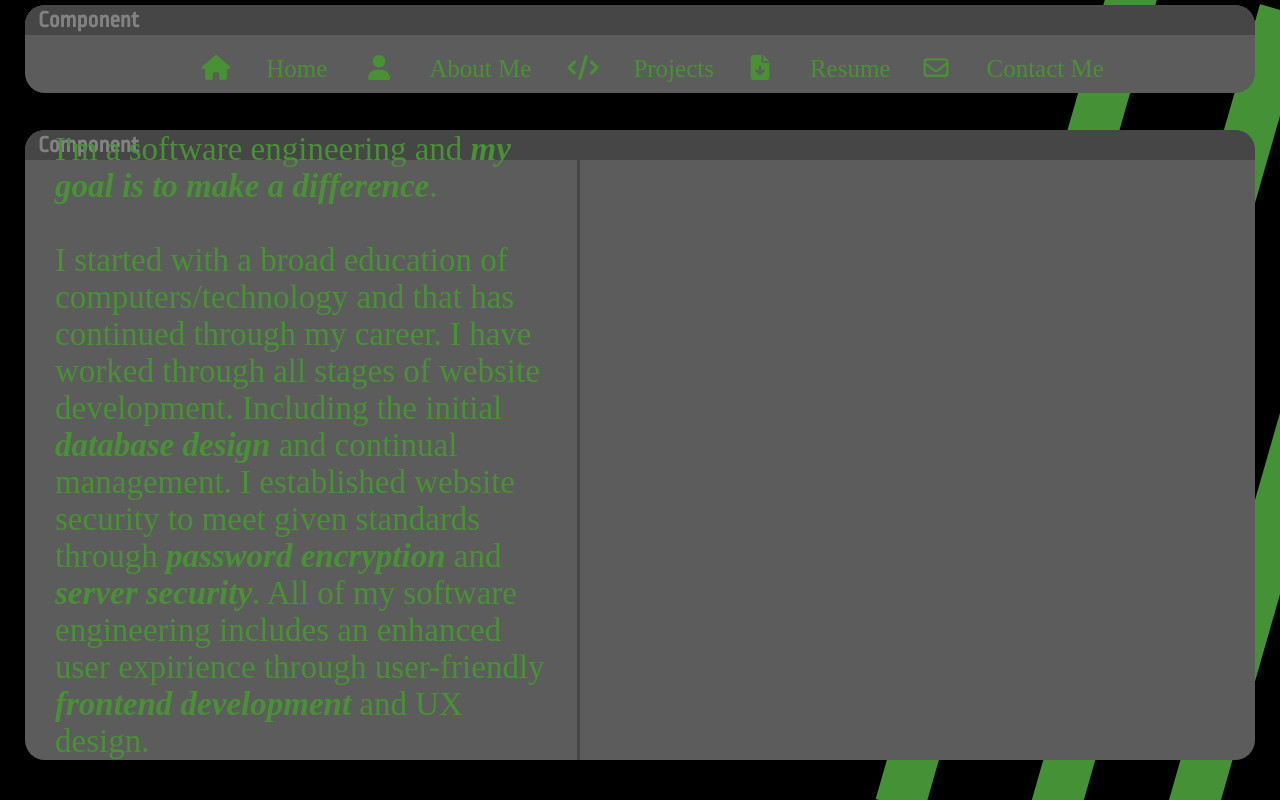
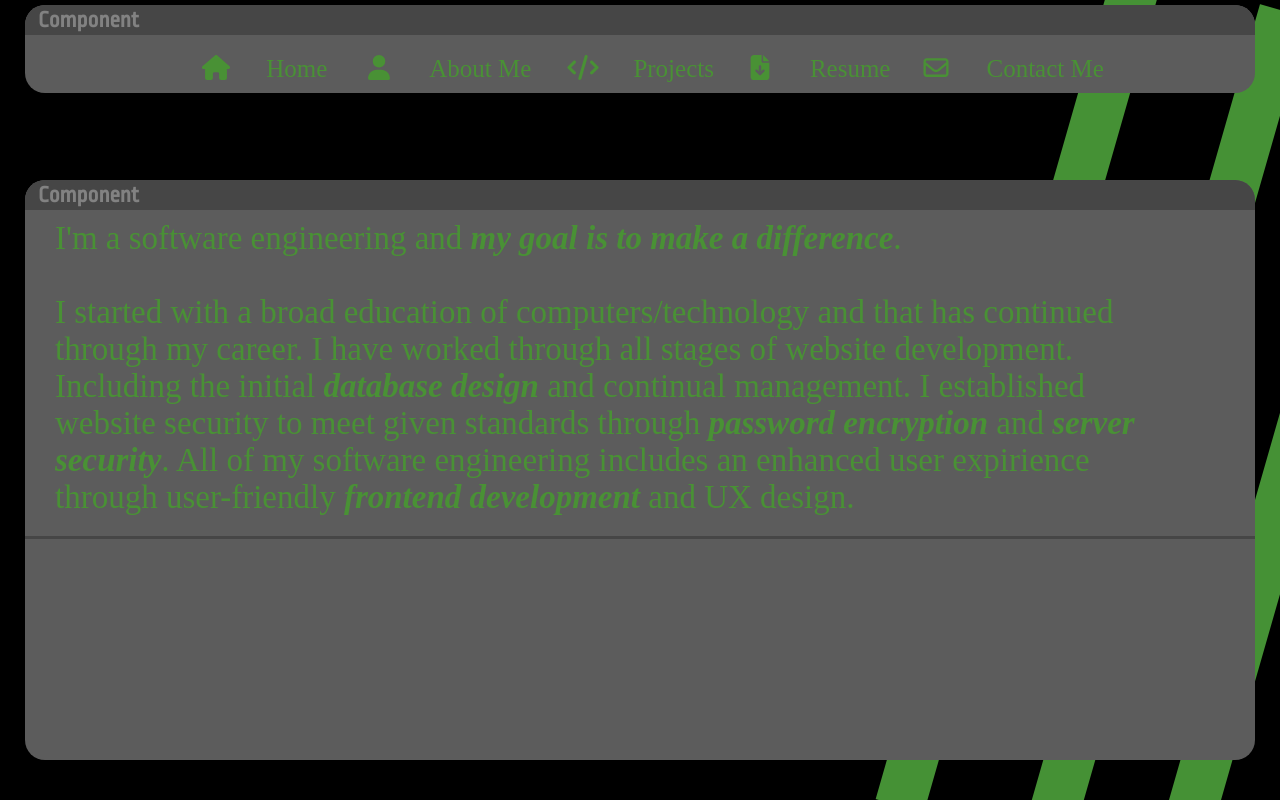
Before and after one commit to spencercheney/portfolio, a Next.js app: page /aboutMe in a window 1280 px wide. Built offline with nearby package versions, Linux system fonts and the light colour scheme; a web font is replaced by a local one.

Commit message:
fixed responsiveness issues

```diff
--- a/styles/about_me.module.css
+++ b/styles/about_me.module.css
@@ -44,13 +44,52 @@
   text-decoration: underline;
 }
 
+@media (max-width:1740px) {
+  .text {
+    font-size: 25px;
+  }
+}
+
 @media (max-width:1450px) {
   .additionalInfo {
     height: calc(100% - 40px);
   }
+
+  .text {
+    font-size: 33px;
+  }
 }
 
-@media (max-width:945px) {
+@media ((max-width:1450px) and (max-height:945px)), (max-height:1120px) {
+  .text {
+    width: calc(100% - 60px);
+    top: auto;
+    transform: none;
+    position: static;
+    font-size: 33px;
+  }
+
+  .additionalInfo {
+    position: relative;
+    left: -30px;
+    padding-left: 0;
+    margin-top: 20px;
+    height: auto;
+    width: calc(100% + 60px);
+    border-left: none;
+    border-top: 3px solid #464646;
+  }
+
+  .additionalInfo > div {
+    top: auto;
+    transform: none;
+    position: relative;
+    left: 5px;
+    width: calc(100% - 40px);
+  }
+}
+
+@media (max-width:1117px) {
   .text {
     font-size: 25px;
   }
@@ -59,7 +98,8 @@
     width: calc(100% - 60px);
   }
 }
-@media (max-width:625px) {
+
+@media (max-width:686px), ((max-width:1117px) and (max-height:945px)) {
   .text {
     width: calc(100% - 60px);
     top: auto;
--- a/styles/container.module.css
+++ b/styles/container.module.css
@@ -66,7 +66,7 @@
   }
 
   .open {
-    height: calc(100vh - 170px);
+    height: calc(100vh - 220px);
   }
 
   @keyframes raise {
@@ -75,13 +75,64 @@
       display: none;
     }
     100% {
-      height: calc(100vh - 170px);
+      height: calc(100vh - 220px);
       display: block;
     }
   }
 }
 
 @media (max-width:1069px) {
+  .open {
+    height: calc(100vh - 270px);
+  }
+
+  @keyframes raise {
+    0% {
+      height: 0px;
+      display: none;
+    }
+    100% {
+      height: calc(100vh - 270px);
+      display: block;
+    }
+  }
+}
+
+@media (max-width:685px) {
+  .open {
+    height: calc(100vh - 320px);
+  }
+
+  @keyframes raise {
+    0% {
+      height: 0px;
+      display: none;
+    }
+    100% {
+      height: calc(100vh - 320px);
+      display: block;
+    }
+  }
+}
+
+@media (max-width:499px) {
+  .open {
+    height: calc(100vh - 370px);
+  }
+
+  @keyframes raise {
+    0% {
+      height: 0px;
+      display: none;
+    }
+    100% {
+      height: calc(100vh - 370px);
+      display: block;
+    }
+  }
+}
+
+@media (max-width:485px) {
   .open {
     height: calc(100vh - 220px);
   }
@@ -98,57 +149,6 @@
   }
 }
 
-@media (max-width:685px) {
-  .open {
-    height: calc(100vh - 270px);
-  }
-
-  @keyframes raise {
-    0% {
-      height: 0px;
-      display: none;
-    }
-    100% {
-      height: calc(100vh - 270px);
-      display: block;
-    }
-  }
-}
-
-@media (max-width:499px) {
-  .open {
-    height: calc(100vh - 320px);
-  }
-
-  @keyframes raise {
-    0% {
-      height: 0px;
-      display: none;
-    }
-    100% {
-      height: calc(100vh - 320px);
-      display: block;
-    }
-  }
-}
-
-@media (max-width:485px) {
-  .open {
-    height: calc(100vh - 170px);
-  }
-
-  @keyframes raise {
-    0% {
-      height: 0px;
-      display: none;
-    }
-    100% {
-      height: calc(100vh - 170px);
-      display: block;
-    }
-  }
-}
-
 @media (max-width:435px) {
   .container {
     width: calc(100% - 20px);
--- a/styles/global.css
+++ b/styles/global.css
@@ -11,8 +11,8 @@ body {
 }
 
 html {
-  height: 100vh;
-  width: 100vw;
+  height: 100%;
+  width: 100%;
 }
 
 @media (max-width:700px) {
--- a/styles/header.module.css
+++ b/styles/header.module.css
@@ -69,9 +69,16 @@
 }
 
 @media (max-width:1450px) {
- .headerTop {
-  display: none;
- }
+  .headerTop {
+    display: none;
+  }
+  .iconTop {
+    display: none;
+  }
+
+  .nameTop {
+    display: none;
+  }
 }
 
 @media (max-width:1390px) {
```
Also changed, not shown: app/(toast_container)/projects/page.js (+20 -10 lines).
